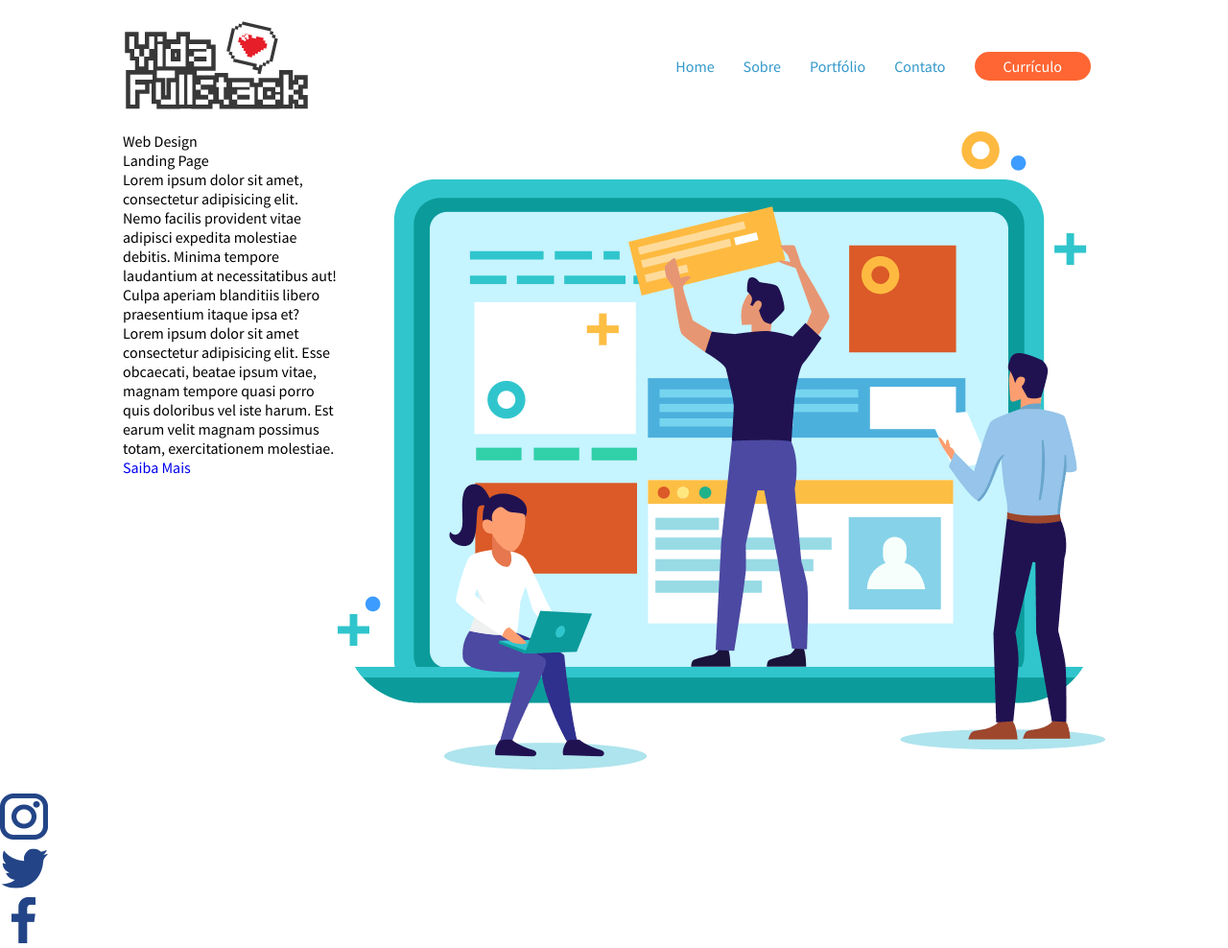
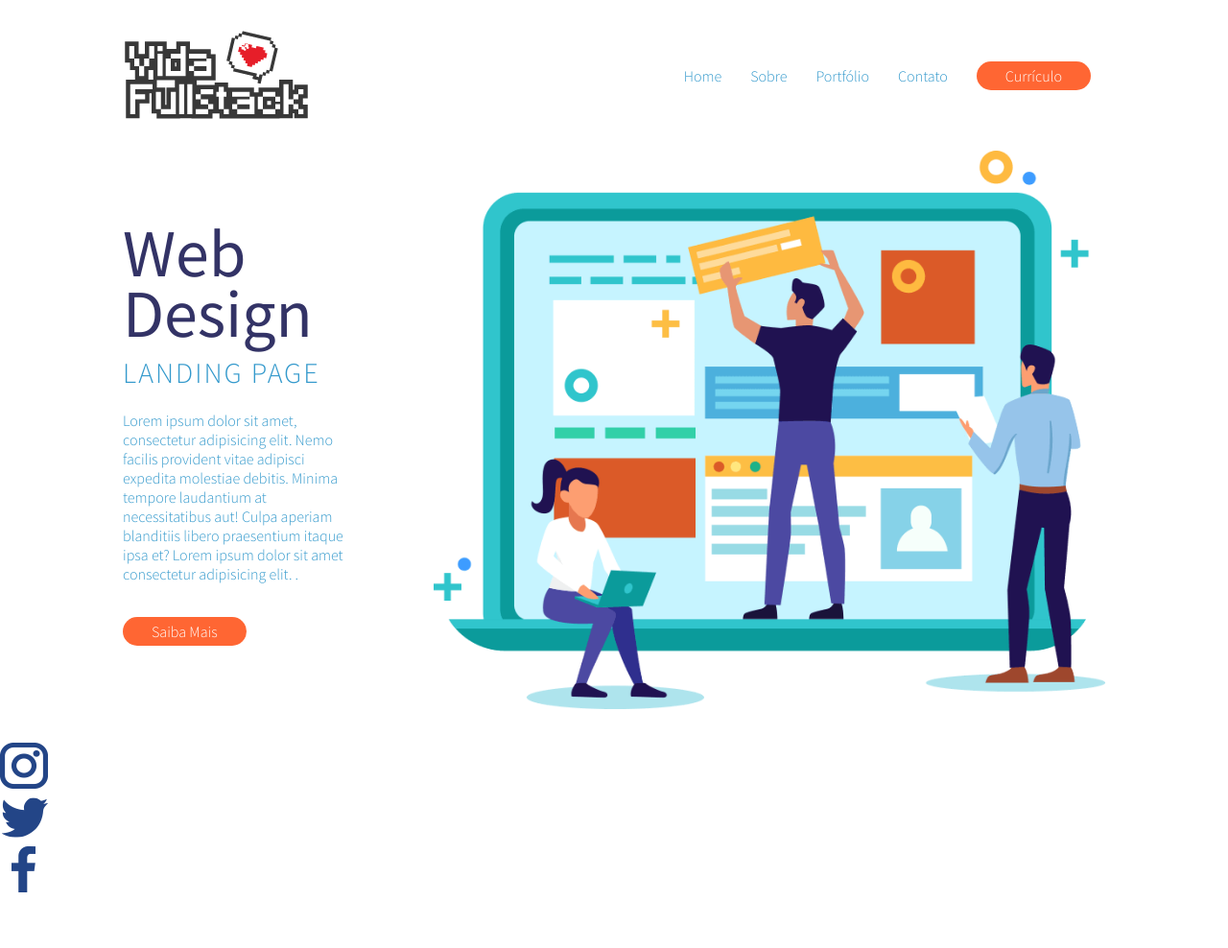
Before and after one commit to David-Jos3/Landing-Page-VidaFullStack, a plain HTML site: page index.html in a window 1280 px wide. Shown: the whole page at 96% size. After the commit the page ends 935 px from the top, so only its background shows below. Drawn offline with Linux system fonts and the light colour scheme.

Commit message:
Criação do main e arquivos Css para o mesmo

```diff
--- /dev/null
+++ b/assets/css/main.css
@@ -0,0 +1,37 @@
+.sobre-web-design{
+    align-items: center;
+    justify-content: space-between;
+}
+
+.sobre-web-design article{
+    width: 240px;
+}
+
+.sobre-web-design article h1{
+    font-size: 70px;
+    line-height: 90%;
+    font-weight: 400;
+    color: #333366;
+}
+
+.sobre-web-design article h2,
+.sobre-web-design article p{
+    color: #3399cc;
+}
+
+
+
+.sobre-web-design article h2{
+    font-size: 30px;
+    text-transform: uppercase;
+    letter-spacing: 2px;
+    line-height: 200%;
+}
+
+.sobre-web-design article p{
+    margin: 10px 0 40px 0;
+}
+
+.sobre-web-design figcaption img{
+    width: 700px;
+}
--- a/assets/css/style.css
+++ b/assets/css/style.css
@@ -3,6 +3,7 @@
 /* Components */
 @import "header.css";
 @import "buttons.css";
+@import "main.css";
 
 /* Reset Css */
 *{
@@ -14,12 +15,13 @@
     vertical-align: baseline;
     box-sizing: border-box;
     text-decoration: none ;
+    font-weight: 300;
     font-family: 'Source Sans Pro',sans-serif ;
 }
 
 .container{
     width: 1024px;
-    margin: 20px auto;
+    margin: 30px auto;
     display: flex;
     flex-direction: column;
 }
--- a/index.html
+++ b/index.html
@@ -33,7 +33,7 @@
     <!-- Container -->
     <main class="container">
         <!-- Section conteúdo do Site -->
-        <section class="row">
+        <section class="row sobre-web-design">
             <!-- Conteúdo de Texto Sobre o Site -->
             <article>
                 <h1>Web Design</h1>
@@ -42,11 +42,10 @@
                     Lorem ipsum dolor sit amet, consectetur adipisicing elit. Nemo facilis provident vitae adipisci
                     expedita molestiae debitis. Minima tempore laudantium at necessitatibus aut! Culpa aperiam
                     blanditiis libero praesentium itaque ipsa et? Lorem ipsum dolor sit amet consectetur adipisicing
-                    elit. Esse obcaecati, beatae ipsum vitae, magnam tempore quasi porro quis doloribus vel iste harum.
-                    Est earum velit magnam possimus totam, exercitationem molestiae.
+                    elit. .
                 </p>
 
-                <a href="#">Saiba Mais</a>
+                <a href="#" class="btn btn-laranja">Saiba Mais</a>
             </article>
             <!-- End Conteúdo de Texto Sobre o Site -->
             <figcaption>
```
